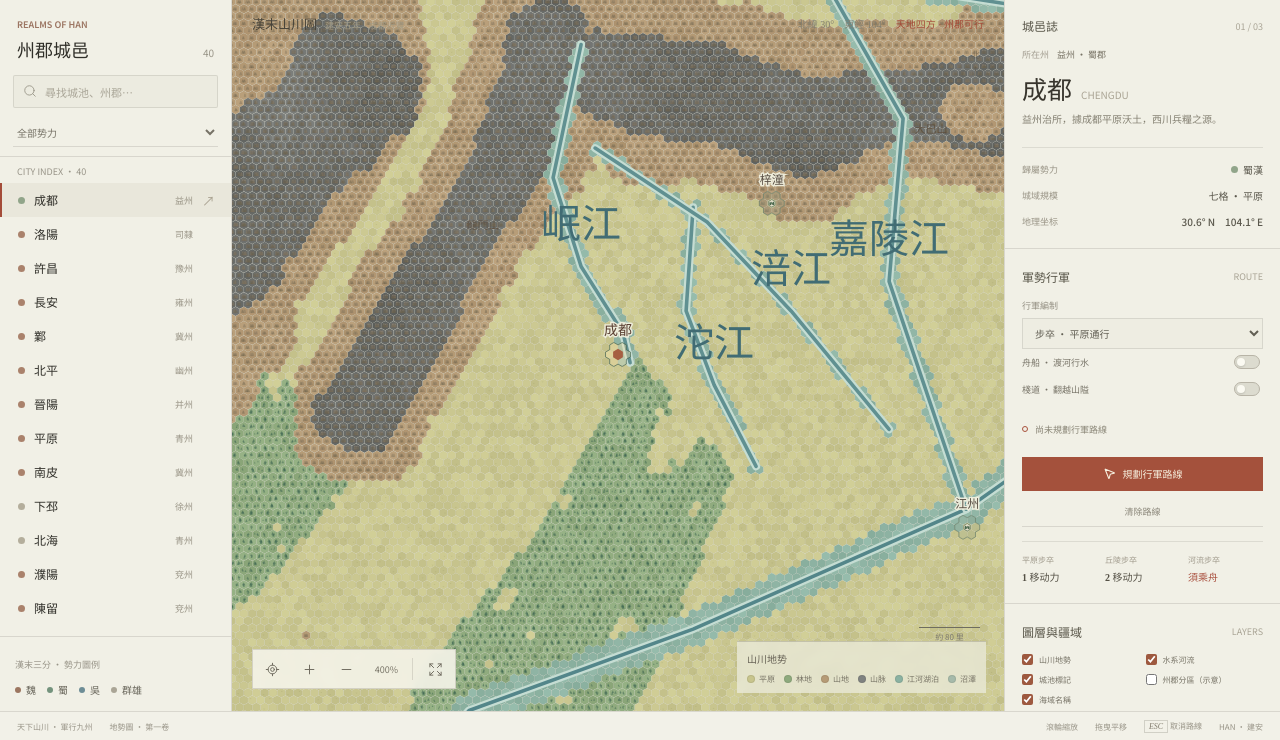
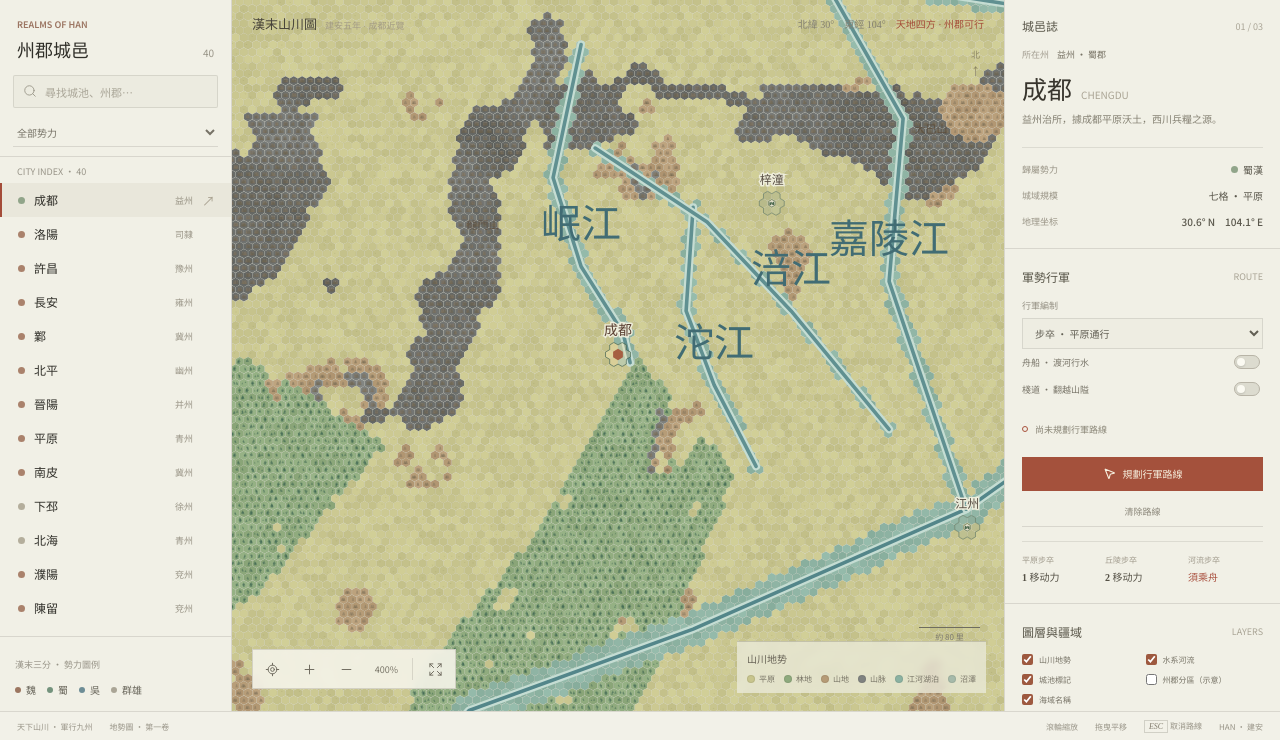
Before and after one commit to 1179977632/sanguozhi, a website built with Vite: page index.html in a window 1280 px wide. Shown: the part 60-800 px from the top of the page. Built offline with nearby package versions, Linux system fonts and the light colour scheme; a web font is replaced by a local one.

Commit message:
feat: update workspace
Co-authored-by: traeagent <traeagent@users.noreply.github.com>

```diff
--- a/src/world.ts
+++ b/src/world.ts
@@ -113,12 +113,41 @@ export const MOUNTAIN_RANGES: { name: string; points: GeoPoint[]; width: number;
   { name: '武夷山', width: 0.3, label: { lon: 117.7, lat: 27.7 }, points: [{ lon: 116.8, lat: 25.5 }, { lon: 117.25, lat: 26.3 }, { lon: 117.8, lat: 27.2 }, { lon: 118.3, lat: 28.2 }, { lon: 118.8, lat: 29.0 }] },
 ]
 
-const MOUNTAIN_RANGE_BOUNDS = new Map(MOUNTAIN_RANGES.map((range) => [range, {
-  minLon: Math.min(...range.points.map((point) => point.lon)) - range.width * 2,
-  maxLon: Math.max(...range.points.map((point) => point.lon)) + range.width * 2,
-  minLat: Math.min(...range.points.map((point) => point.lat)) - range.width * 2,
-  maxLat: Math.max(...range.points.map((point) => point.lat)) + range.width * 2,
-}]))
+/** 加密山脊折线并沿法线做确定性摆动，避免山脉成为笔直的线状带。 */
+function warpRidge(points: GeoPoint[], rangeSeed: number, amplitude: number): GeoPoint[] {
+  const warped: GeoPoint[] = []
+  for (let index = 0; index < points.length - 1; index++) {
+    const first = points[index]!
+    const second = points[index + 1]!
+    const steps = Math.max(3, Math.round(Math.hypot(second.lon - first.lon, second.lat - first.lat) / 0.18))
+    const longitudeScale = Math.cos(((first.lat + second.lat) / 2) * Math.PI / 180)
+    const dx = (second.lon - first.lon) * longitudeScale
+    const dy = second.lat - first.lat
+    const length = Math.hypot(dx, dy) || 1
+    for (let step = 0; step < steps; step++) {
+      const t = step / steps
+      const lon = first.lon + (second.lon - first.lon) * t
+      const lat = first.lat + (second.lat - first.lat) * t
+      // 两个空间尺度的摆动叠加，形成自然弯曲而非均匀蛇形。
+      const sway = ((sampleNoise(rangeSeed, lon, lat, 22) - 0.5) * 1.1 + (sampleNoise(rangeSeed + 77, lon, lat, 8) - 0.5) * 0.5) * amplitude
+      warped.push({ lon: lon - (dy / length) * sway / longitudeScale, lat: lat + (dx / length) * sway })
+    }
+  }
+  warped.push(points[points.length - 1]!)
+  return warped
+}
+
+const RIDGE_PATHS = new Map(MOUNTAIN_RANGES.map((range) => [range, warpRidge(range.points, nameSeed(range.name) + 479, 0.6)] as const))
+
+const MOUNTAIN_RANGE_BOUNDS = new Map(MOUNTAIN_RANGES.map((range) => {
+  const points = RIDGE_PATHS.get(range)!
+  return [range, {
+    minLon: Math.min(...points.map((point) => point.lon)) - range.width * 3,
+    maxLon: Math.max(...points.map((point) => point.lon)) + range.width * 3,
+    minLat: Math.min(...points.map((point) => point.lat)) - range.width * 3,
+    maxLat: Math.max(...points.map((point) => point.lat)) + range.width * 3,
+  }] as const
+}))
 
 const MOUNTAIN_PASSES: { name: string; lon: number; lat: number; radius: number }[] = [
   { name: '褒斜道', lon: 107.25, lat: 33.65, radius: 0.22 },
@@ -391,14 +420,16 @@ function getLandTerrain(lon: number, lat: number, seed: number): { terrain: Terr
   const noise = smoothNoise(seed, lon, lat)
   if (range) {
     const rangeSeed = seed + nameSeed(range.range.name)
-    // 大尺度起伏让山体时宽时窄、成团成峰；小尺度噪声把山麓边缘打碎。
-    const massif = sampleNoise(rangeSeed, lon, lat, 26)
-    const foot = sampleNoise(rangeSeed + 4177, lon, lat, 5)
-    const reach = range.range.width * (1.3 + massif * 1.0 + foot * 0.32)
-    if (range.distance < reach) {
-      const core = range.range.width * (0.5 + massif * 0.8 + foot * 0.18)
-      if (range.distance < core) return { terrain: 'mountain', landform: range.range.name, relief: 0.62 + massif * 0.3 + foot * 0.08 }
-      return { terrain: 'hill', landform: range.range.name, relief: 0.28 + massif * 0.34 + foot * 0.12 }
+    // 沿脊峰团决定宽窄，断口处山核收窄成垭口；块状与碎边噪声打碎平滑轮廓。
+    const massif = alongNoise(rangeSeed, range.along, 11)
+    const gap = alongNoise(rangeSeed + 613, range.along, 6)
+    const block = sampleNoise(rangeSeed + 4177, lon, lat, 13)
+    const foot = sampleNoise(rangeSeed + 9001, lon, lat, 2.6)
+    const span = range.range.width * (0.5 + massif * 0.95 + block * 0.5)
+    if (range.distance < span * (0.8 + foot * 0.42)) {
+      const core = span * (gap < 0.32 ? 0.12 : 0.38 + block * 0.42)
+      // 山体直接与平地相接，起伏明显的山麓交给全局散丘，不再沿山围一圈。
+      if (range.distance < core) return { terrain: 'mountain', landform: range.range.name, relief: 0.6 + massif * 0.24 + block * 0.14 }
     }
   }
   const marsh = MARSH_REGIONS.find((region) => pointInPolygon(lon, lat, region))
@@ -406,8 +437,12 @@ function getLandTerrain(lon: number, lat: number, seed: number): { terrain: Terr
   const forest = FOREST_REGIONS.find((region) => pointInPolygon(lon, lat, region))
   if (forest && noise > 0.23) return { terrain: 'forest', landform: '山地林区', relief: 0.16 + noise * 0.12 }
   const lowland = NAMED_LOWLANDS.find((region) => pointInPolygon(lon, lat, region.points))
-  if (lowland) return noise > 0.91 ? { terrain: 'hill', landform: lowland.name, relief: 0.18 } : { terrain: 'plain', landform: lowland.name, relief: 0.06 + noise * 0.06 }
-  if (noise > 0.93) return { terrain: 'hill', landform: '丘陵地', relief: 0.2 + noise * 0.16 }
+  if (lowland) return { terrain: 'plain', landform: lowland.name, relief: 0.06 + noise * 0.06 }
+  // 远离山脉的平原上另行散布丘陵团块与孤立山，不依附山系。
+  const scatter = sampleNoise(seed + 6151, lon, lat, 18)
+  const scatterEdge = sampleNoise(seed + 8233, lon, lat, 4)
+  if (scatter > 0.88 && scatterEdge > 0.46) return { terrain: 'mountain', landform: '孤峰', relief: 0.45 + scatter * 0.2 }
+  if (scatter > 0.73 && scatterEdge > 0.34) return { terrain: 'hill', landform: '丘陵地', relief: 0.2 + scatter * 0.22 }
   return { terrain: 'plain', landform: '平原', relief: 0.05 + noise * 0.08 }
 }
 
@@ -421,7 +456,8 @@ function findCityCenter(x: number, y: number, tiles: Map<string, HexTile>, reser
       const tile = tiles.get(hexKey(q + dq, r + dr))
       if (!tile || !['plain', 'forest', 'hill'].includes(tile.terrain)) continue
       const footprint = CITY_OFFSETS.map(([oq, or]) => tiles.get(hexKey(tile.q + oq, tile.r + or)))
-      if (footprint.some((entry) => !entry || entry.terrain === 'coast' || entry.terrain === 'lake' || reserved.has(hexKey(entry.q, entry.r)))) continue
+      // 城域七格必须是可通行地块，避免孤峰落进城内。
+      if (footprint.some((entry) => !entry || entry.terrain === 'coast' || entry.terrain === 'lake' || entry.terrain === 'mountain' || reserved.has(hexKey(entry.q, entry.r)))) continue
       const distance = Math.hypot(tile.x - x, tile.y - y)
       if (!best || distance < best.distance) best = { tile, distance }
     }
@@ -470,18 +506,28 @@ function closestRiverDistance(lon: number, lat: number): { distance: number; wid
   return closest
 }
 
-/** 返回最近的具名山脊及其校正距離，先用地理包圍盒縮小線段計算。 */
-function closestMountainRange(lon: number, lat: number): { range: typeof MOUNTAIN_RANGES[number]; distance: number } | undefined {
-  let closest: { range: typeof MOUNTAIN_RANGES[number]; distance: number } | undefined
+/** 返回最近的具名山脊、校正距离与沿线位置，先用地理包围盒缩小线段计算。 */
+function closestMountainRange(lon: number, lat: number): { range: typeof MOUNTAIN_RANGES[number]; distance: number; along: number } | undefined {
+  let closest: { range: typeof MOUNTAIN_RANGES[number]; distance: number; along: number } | undefined
   const longitudeScale = Math.cos(lat * Math.PI / 180)
   for (const range of MOUNTAIN_RANGES) {
     const bounds = MOUNTAIN_RANGE_BOUNDS.get(range)!
     if (lon < bounds.minLon || lon > bounds.maxLon || lat < bounds.minLat || lat > bounds.maxLat) continue
-    for (let index = 1; index < range.points.length; index++) {
-      const first = range.points[index - 1]!
-      const second = range.points[index]!
-      const distance = segmentDistance(lon * longitudeScale, lat, first.lon * longitudeScale, first.lat, second.lon * longitudeScale, second.lat)
-      if (!closest || distance < closest.distance) closest = { range, distance }
+    const points = RIDGE_PATHS.get(range)!
+    let total = 0
+    for (let index = 1; index < points.length; index++) {
+      total += Math.hypot((points[index]!.lon - points[index - 1]!.lon) * longitudeScale, points[index]!.lat - points[index - 1]!.lat)
+    }
+    let walked = 0
+    for (let index = 1; index < points.length; index++) {
+      const first = points[index - 1]!
+      const second = points[index]!
+      const length = Math.hypot((second.lon - first.lon) * longitudeScale, second.lat - first.lat)
+      const projection = segmentProjection(lon * longitudeScale, lat, first.lon * longitudeScale, first.lat, second.lon * longitudeScale, second.lat)
+      if (!closest || projection.distance < closest.distance) {
+        closest = { range, distance: projection.distance, along: total ? (walked + projection.t * length) / total : 0 }
+      }
+      walked += length
     }
   }
   return closest
@@ -522,6 +568,23 @@ function sampleNoise(seed: number, lon: number, lat: number, scale: number): num
 /** 平滑格网插值端点，避免地形纹理逐格跳变。 */
 function smoothStep(value: number): number {
   return value * value * (3 - 2 * value)
+}
+
+/** 沿山脊长度采样一维平滑噪声，制造峰团的宽窄与断口。 */
+function alongNoise(seed: number, t: number, frequency: number): number {
+  const x = t * frequency
+  const index = Math.floor(x)
+  const blend = smoothStep(x - index)
+  return randomValue(seed, index, 0) * (1 - blend) + randomValue(seed, index + 1, 0) * blend
+}
+
+/** 返回点到线段的距离及落点在线段上的参数。 */
+function segmentProjection(px: number, py: number, ax: number, ay: number, bx: number, by: number): { distance: number; t: number } {
+  const dx = bx - ax
+  const dy = by - ay
+  const denominator = dx * dx + dy * dy || 1
+  const t = Math.max(0, Math.min(1, ((px - ax) * dx + (py - ay) * dy) / denominator))
+  return { distance: Math.hypot(px - (ax + t * dx), py - (ay + t * dy)), t }
 }
 
 /** 計算點在線段上的最近距離並用經度餘弦校正平面距離。 */
```
Also changed, not shown: dist/index.html, 2 other files.
